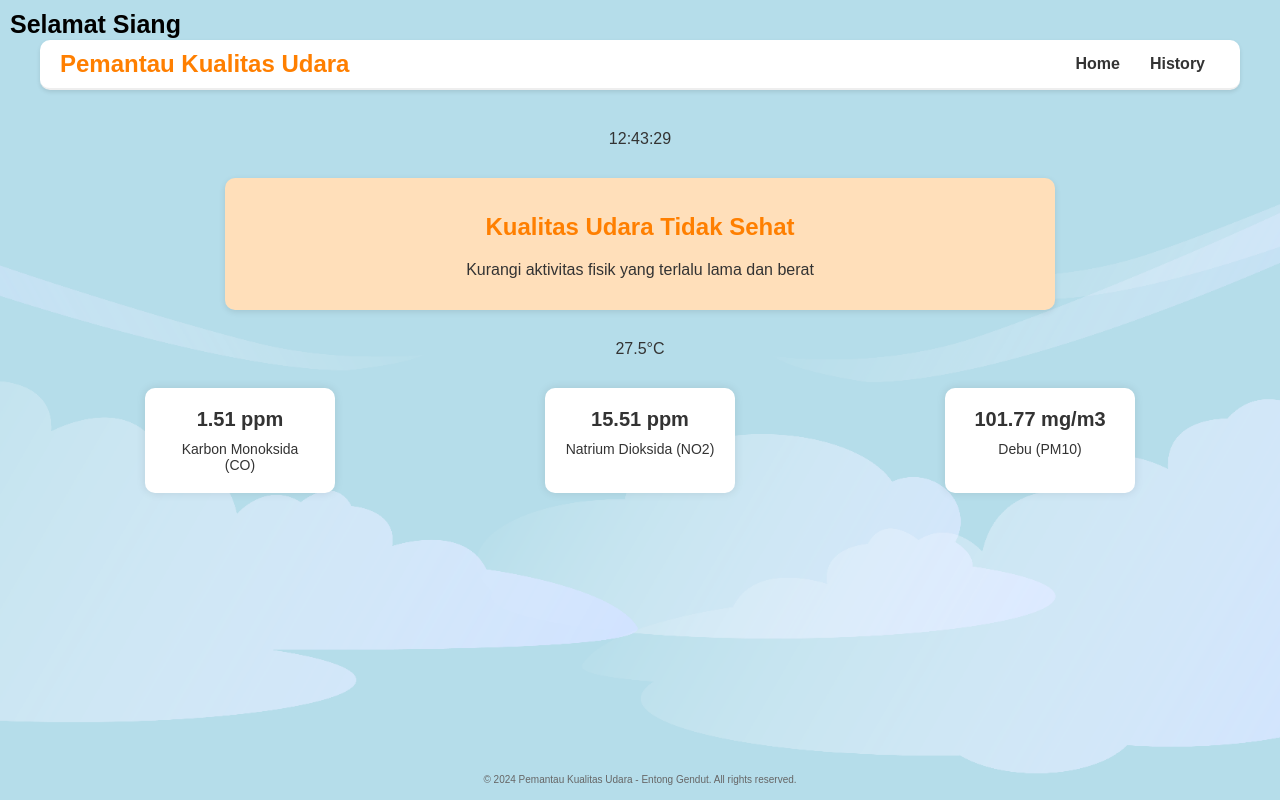
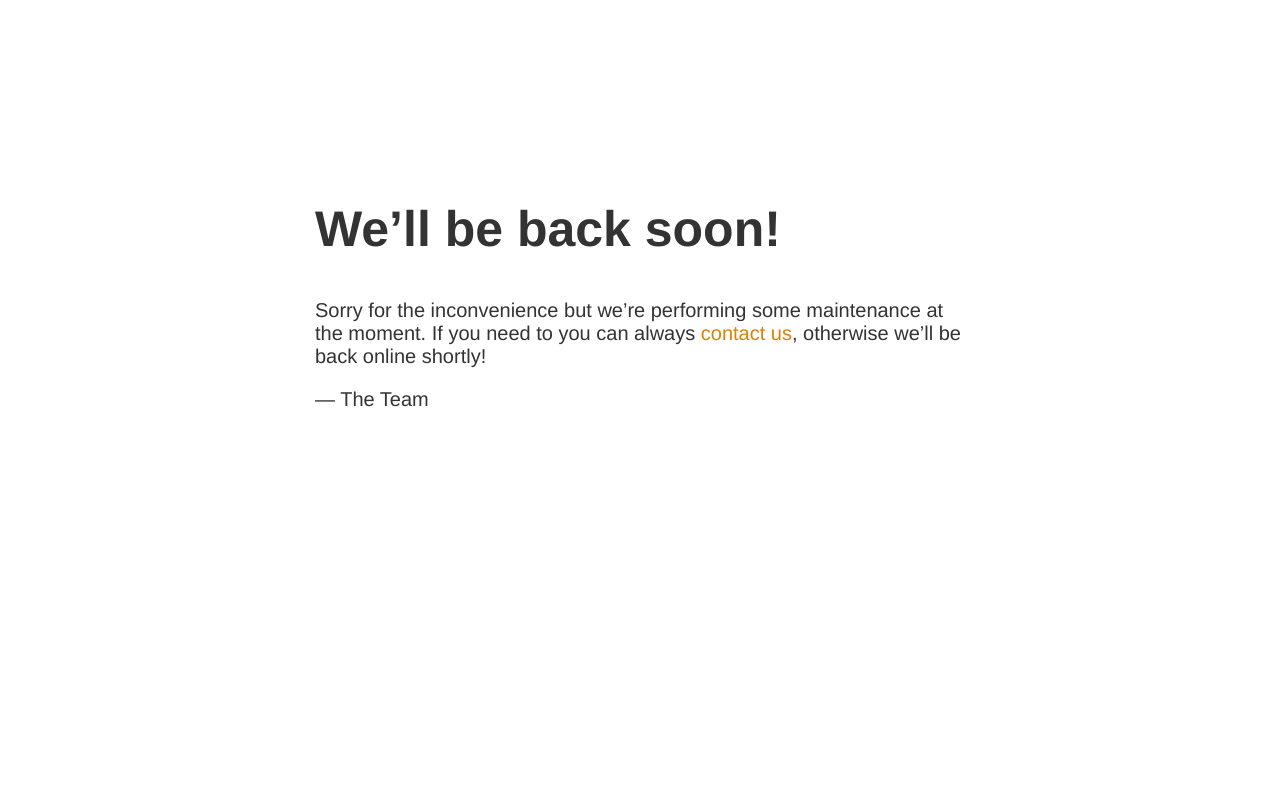
Before and after one commit to JarsXen/hepaV1, a website: page index.html in a window 1280 px wide. Drawn offline with Linux system fonts and the light colour scheme.

Commit message:
index.html

```diff
--- a/index.html
+++ b/index.html
@@ -1,81 +1,26 @@
-<!DOCTYPE html>
-<html lang="en">
+<!doctype html>
+<html>
 <head>
-    <meta charset="UTF-8">
-    <meta name="viewport" content="width=device-width, initial-scale=1.0">
-    <title>Pemantau Kualitas Udara</title>
-    <link rel="stylesheet" href="style.css">
+<title>Site Maintenance</title>
+<meta charset="utf-8"/>
+<meta name="robots" content="noindex"/>
+<meta name="viewport" content="width=device-width, initial-scale=1.0">
+<style>
+  body { text-align: center; padding: 150px; }
+  h1 { font-size: 50px; }
+  body { font: 20px Helvetica, sans-serif; color: #333; }
+  article { display: block; text-align: left; width: 650px; margin: 0 auto; }
+  a { color: #dc8100; text-decoration: none; }
+  a:hover { color: #333; text-decoration: none; }
+</style>
 </head>
 <body>
-    <div class="container">
-        <!-- Greeting message -->
-        <div id="greeting" class="greeting"></div>
-
-        <nav>
-            <h1>Pemantau Kualitas Udara</h1>
-            <ul>
-                <li><a href="#" id="home-link">Home</a></li>
-                <li><a href="#" id="history-link">History</a></li>
-            </ul>
-        </nav>
-
-        <div id="main-content" class="main-content">
-            <div class="time">
-                <span id="real-time">3:18:14</span>
-            </div>
-            <div class="air-quality">
-                <h2 id="air-quality-status">Kualitas Udara Tidak Sehat</h2>
-                <p id="activity-advice">Kurangi aktivitas fisik yang terlalu lama dan berat</p>
-            </div>
-            <div class="temperature">
-                <span id="temperature">27.5°C</span>
-            </div>
-
-            <div class="data-cards">
-                <div class="card">
-                    <p id="co-value">1.51 ppm</p>
-                    <span>Karbon Monoksida (CO)</span>
-                </div>
-                <div class="card">
-                    <p id="no2-value">15.51 ppm</p>
-                    <span>Natrium Dioksida (NO2)</span>
-                </div>
-                <div class="card">
-                    <p id="pm10-value">101.77 mg/m3</p>
-                    <span>Debu (PM10)</span>
-                </div>
-            </div>
-        </div>
-
-        <div id="history-page" class="history-page" style="display: none;">
-            <h2>History Data Kualitas Udara</h2>
-            <table>
-                <thead>
-                    <tr>
-                        <th>No.</th>
-                        <th>Waktu</th>
-                        <th>Suhu</th>
-                        <th>CO</th>
-                        <th>NO2</th>
-                        <th>Debu</th>
-                        <th>Keterangan</th>
-                    </tr>
-                </thead>
-                <tbody>
-                    <!-- Data will be inserted here -->
-                </tbody>
-            </table>
-            <div class="pagination">
-                <button>Previous</button>
-                <button>Next</button>
-            </div>
-        </div>
-
-        <!-- Footer -->
-        <footer>
-            <p>&copy; 2024 Pemantau Kualitas Udara - Entong Gendut. All rights reserved.</p>
-        </footer>
+<article>
+    <h1>We&rsquo;ll be back soon!</h1>
+    <div>
+        <p>Sorry for the inconvenience but we&rsquo;re performing some maintenance at the moment. If you need to you can always <a href="mailto:#">contact us</a>, otherwise we&rsquo;ll be back online shortly!</p>
+        <p>&mdash; The Team</p>
     </div>
-    <script src="script.js"></script>
+</article>
 </body>
 </html>
```
